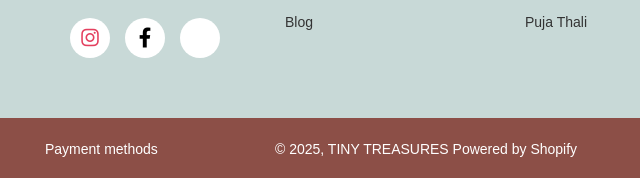
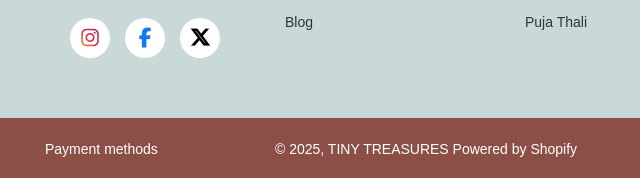
Before and after one commit to khushnumamalik/tiny, a plain HTML site: page index.html in a window 1280 px wide. Shown: the part 4685-4863 px from the top of the page, 15-655 px from the left. Drawn offline with Linux system fonts and the light colour scheme.

Commit message:
Update index.html

```diff
--- a/index.html
+++ b/index.html
@@ -4,7 +4,7 @@
     <meta charset="UTF-8">
     <meta name="viewport" content="width=device-width, initial-scale=1.0">
     <title>Tiny Treasures - Jewelry Store</title>
-    <link rel="stylesheet" href="https://cdnjs.cloudflare.com/ajax/libs/font-awesome/6.0.0/css/all.min.css">
+    <link rel="stylesheet" href="https://cdnjs.cloudflare.com/ajax/libs/font-awesome/6.5.1/css/all.min.css">
     <style>
         * {
             margin: 0;
@@ -1423,16 +1423,19 @@
         }
 
         .social-icon i.fab.fa-instagram {
-            color: #E4405F;
+            background: linear-gradient(45deg, #f09433 0%, #e6683c 25%, #dc2743 50%, #cc2366 75%, #bc1888 100%);
+            -webkit-background-clip: text;
+            -webkit-text-fill-color: transparent;
+            background-clip: text;
+        }
+
+        .social-icon i.fab.fa-facebook-f {
+            color: #1877F2;
         }
 
         .social-icon i.fab.fa-x-twitter {
-    color: #000; /* ya jo bhi aapko color chahiye */
-}
-
-
-
-
+            color: #000000;
+        }
 
         .footer-column {
             display: flex;
@@ -1714,9 +1717,7 @@
             .gallery-image-container:hover .gallery-image {
                 transform: scale(1.05);
             }
- .social-icon i.fab.fa-facebook-f {
-            color: #1877F2;
-        }
+
             .video-overlay {
                 position: absolute;
                 top: 50%;
@@ -2311,8 +2312,7 @@
                                 <i class="fab fa-facebook-f"></i>
                             </div>
                             <div class="social-icon">
-                            <i class="fab fa-x-twitter"></i>
-
+                                <i class="fab fa-x-twitter" style="font-weight: 900;"></i>
                             </div>
                         </div>
                     </div>
```
